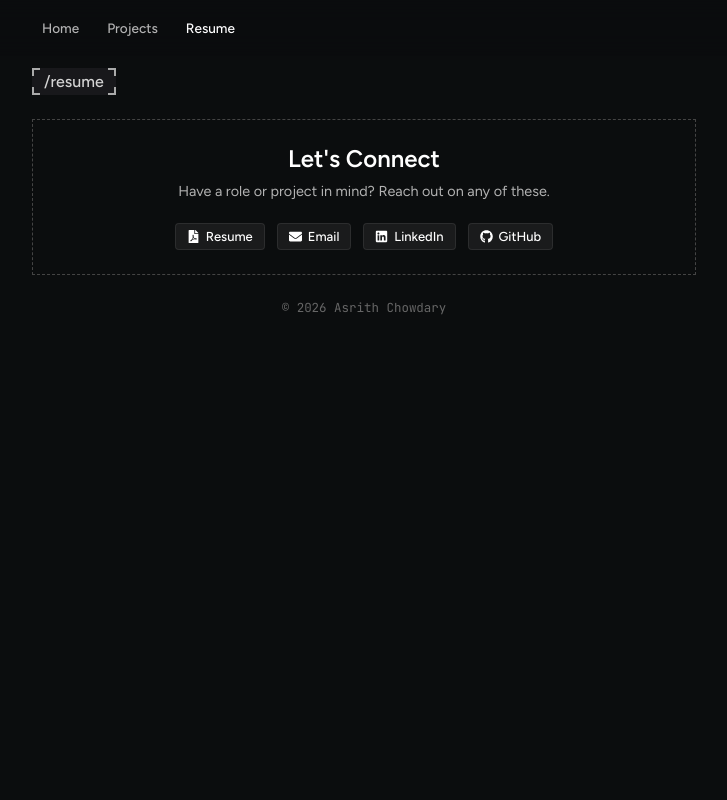
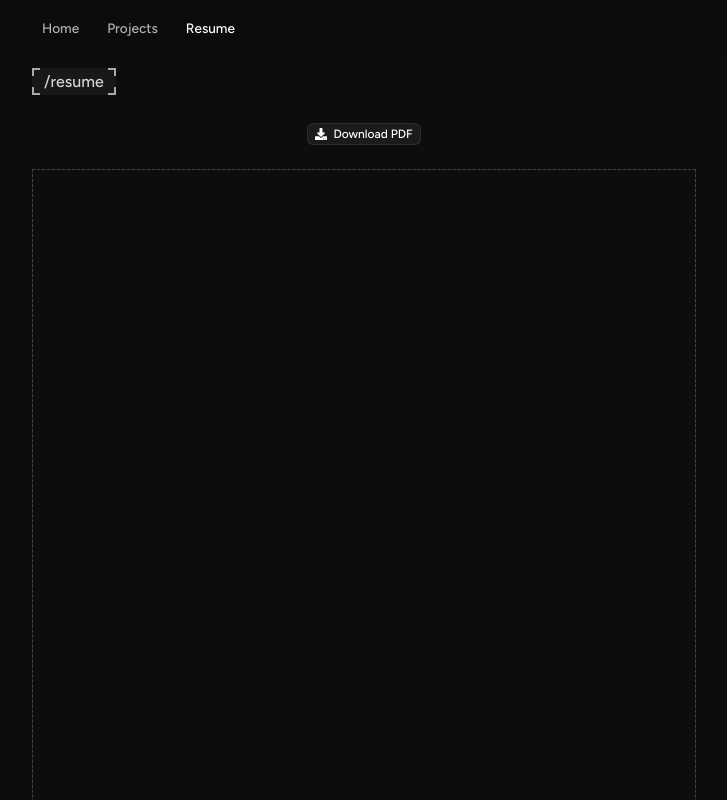
Before and after one commit to Asrithchowdary/portfolio, a React (Vite) app: page /resume in a window 1280 px wide. Shown: the top 800 px of the page, without its empty margins (276-1003 px from the left). Built offline with nearby package versions, Linux system fonts and the light colour scheme.

Commit message:
update resume latest version

```diff
--- a/src/index.css
+++ b/src/index.css
@@ -257,3 +257,16 @@ body {
 }
 
 .footer-bottom { justify-content: center;}
+
+/* Resume */
+.resume-actions { display: flex; justify-content: center; margin: 16px 0 24px; }
+.resume-viewer {
+  border: 1.5px dashed var(--border); background: var(--surface);
+  margin-bottom: 32px; transition: border-color .3s;
+}
+.resume-viewer:hover { border-color: var(--border-hover); }
+.resume-iframe { display: block; width: 100%; border: none; background: #fff; aspect-ratio: 612 / 792; }
+.resume-note {
+  padding: 40px 20px; text-align: center; color: var(--text-2); font-size: .9rem;
+  display: flex; flex-direction: column; align-items: center; gap: 16px;
+}
--- a/src/pages/Resume.tsx
+++ b/src/pages/Resume.tsx
@@ -1,9 +1,41 @@
+import { useEffect, useState } from "react";
+import { FaDownload } from "react-icons/fa";
 import SectionTitle from "../components/SectionTitle";
 
+const RESUME = "/resume.pdf";
+const MOBILE = "(max-width: 700px)";
+
 export default function Resume() {
+  const [mobile, setMobile] = useState(() => window.matchMedia(MOBILE).matches);
+
+  useEffect(() => {
+    window.scrollTo(0, 0);
+    const mq = window.matchMedia(MOBILE);
+    const onChange = (e: MediaQueryListEvent) => setMobile(e.matches);
+    mq.addEventListener("change", onChange);
+    return () => mq.removeEventListener("change", onChange);
+  }, []);
+
   return (
     <div className="page">
       <SectionTitle>/resume</SectionTitle>
+      <div className="resume-actions">
+        <a href={RESUME} download="Asrith_Chowdary_Resume.pdf" className="mini-btn">
+          <FaDownload /> Download PDF
+        </a>
+      </div>
+      {mobile ? (
+        <div className="resume-viewer resume-note">
+          <p>Inline PDF preview isn't reliable on small screens.</p>
+          <a href={RESUME} target="_blank" rel="noopener noreferrer" className="mini-btn">
+            View / Download PDF
+          </a>
+        </div>
+      ) : (
+        <div className="resume-viewer">
+          <iframe src={RESUME} title="Resume" className="resume-iframe" />
+        </div>
+      )}
     </div>
   );
 }
```
Also changed, not shown: 1 other file (tests, documents, lock files or other folders).
